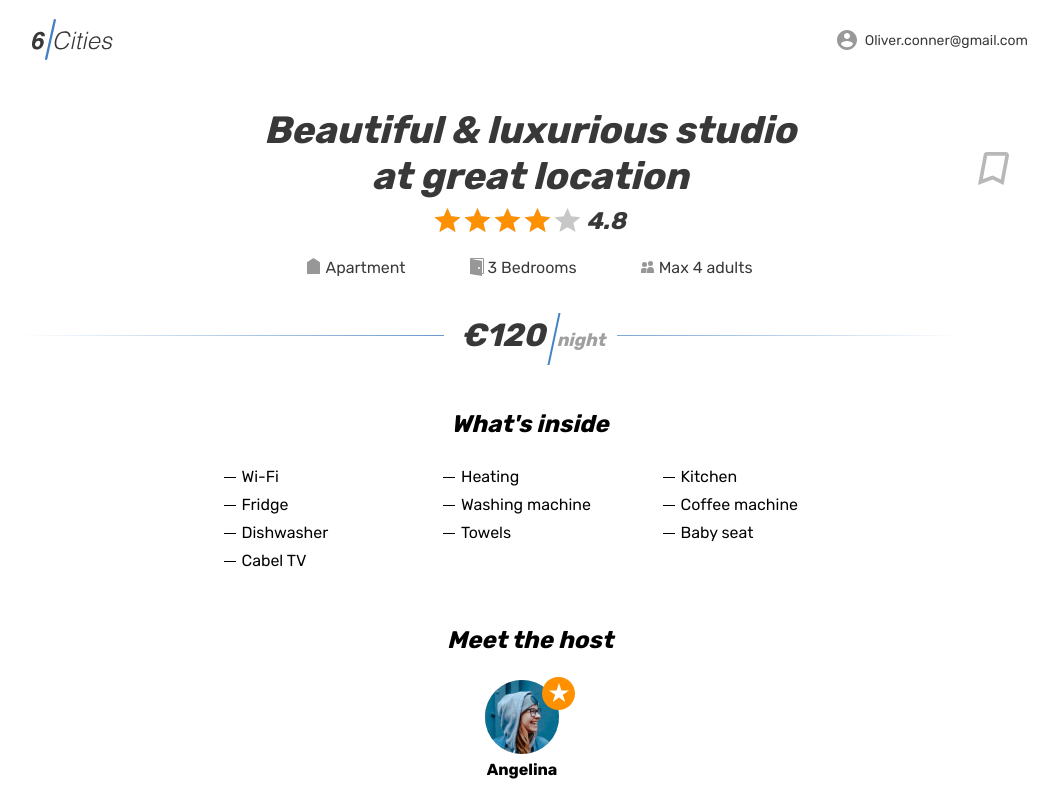
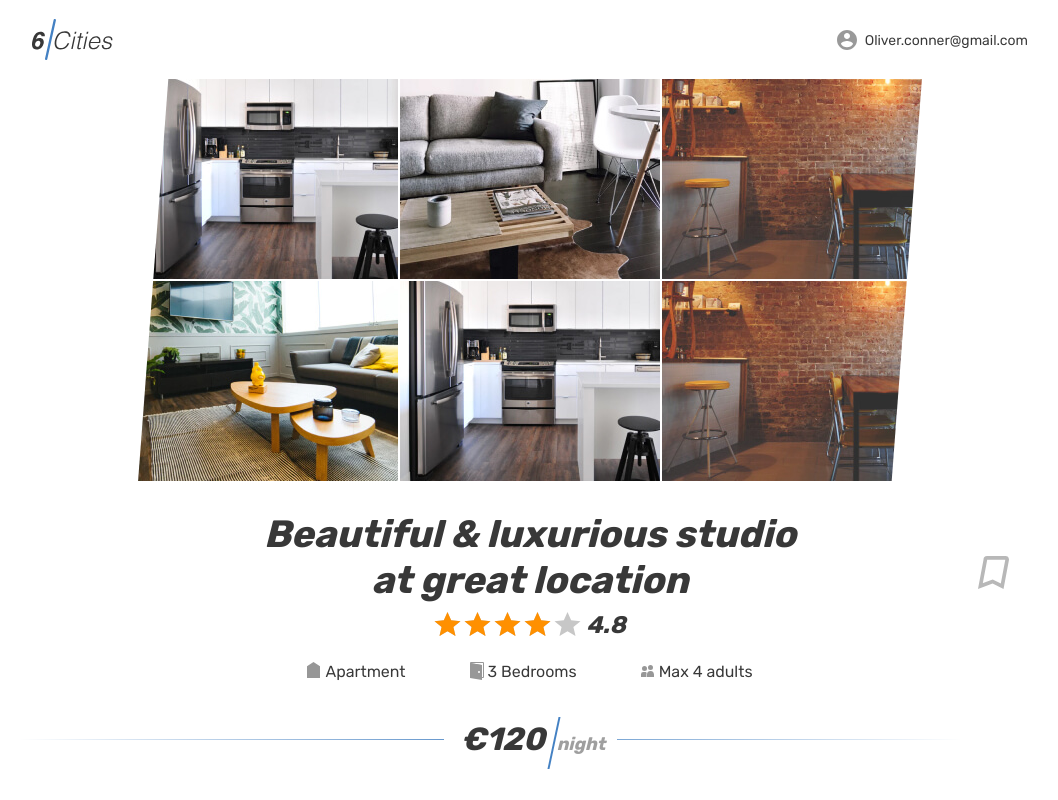
Before and after one commit to Cestrus/1618361-six-cities-5, a React app: page /offer/0 in a window 1280 px wide. Shown: the top 800 px of the page, without its empty margins (110-1168 px from the left). Built offline with nearby package versions, Linux system fonts and the light colour scheme.

Commit message:
have done routing, some change with propTypes

```diff
--- a/src/components/favorites-card/favorites-card.jsx
+++ b/src/components/favorites-card/favorites-card.jsx
@@ -1,15 +1,16 @@
 import React from 'react';
 import PropTypes from 'prop-types';
+import {Link, withRouter} from 'react-router-dom';
 
 const FavoritesCard = (props) => {
-  const {imgURL, price, description, type, rating} = props.offer;
+  const {id, imgURL, price, description, type, rating} = props.offer;
 
   return (
     <article className="favorites__card place-card">
       <div className="favorites__image-wrapper place-card__image-wrapper">
-        <a href="#">
+        <Link to={`/offer/` + id}>
           <img className="place-card__image" src={imgURL} width="150" height="110" alt="Place image"/>
-        </a>
+        </Link>
       </div>
       <div className="favorites__card-info place-card__info">
         <div className="place-card__price-wrapper">
@@ -42,18 +43,12 @@ const FavoritesCard = (props) => {
 FavoritesCard.propTypes = {
   offer: PropTypes.shape({
     id: PropTypes.number,
-    city: PropTypes.string,
     imgURL: PropTypes.string,
     price: PropTypes.number,
     description: PropTypes.string,
     type: PropTypes.string,
-    isPremium: PropTypes.bool,
-    isFavorites: PropTypes.bool,
-    bedrooms: PropTypes.number,
-    maxAdults: PropTypes.number,
-    whatsInside: PropTypes.arrayOf(PropTypes.string),
     rating: PropTypes.number,
   }),
 };
 
-export default FavoritesCard;
+export default withRouter(FavoritesCard);
--- a/src/components/form-login/form-login.jsx
+++ b/src/components/form-login/form-login.jsx
@@ -35,10 +35,7 @@ class FormLogin extends PureComponent {
 }
 
 FormLogin.propTypes = {
-  user: PropTypes.objectOf(PropTypes.shape({
-    email: PropTypes.string,
-    password: PropTypes.string,
-  }))
+  user: PropTypes.object,
 };
 
 export default FormLogin;
--- a/src/components/login/login.jsx
+++ b/src/components/login/login.jsx
@@ -32,10 +32,7 @@ const Login = (props) => {
 };
 
 Login.propTypes = {
-  user: PropTypes.objectOf(PropTypes.shape({
-    email: PropTypes.string,
-    password: PropTypes.string,
-  }))
+  user: PropTypes.object,
 };
 
 export default Login;
--- a/src/components/place-card-list/place-card-list.jsx
+++ b/src/components/place-card-list/place-card-list.jsx
@@ -24,7 +24,7 @@ class PlaceCardList extends PureComponent {
   }
 
   handlePlaceCardClick() {
-    this.history.push(`/offer/` + this.state.chosenRoom.id);
+    // this.history.push(`/offer/` + this.state.chosenRoom.id);
   }
 
   render() {
@@ -50,20 +50,7 @@ class PlaceCardList extends PureComponent {
 }
 
 PlaceCardList.propTypes = {
-  offers: PropTypes.arrayOf(PropTypes.shape({
-    id: PropTypes.number,
-    city: PropTypes.string,
-    imgURL: PropTypes.string,
-    price: PropTypes.number,
-    description: PropTypes.string,
-    type: PropTypes.string,
-    isPremium: PropTypes.bool,
-    isFavorites: PropTypes.bool,
-    bedrooms: PropTypes.number,
-    maxAdults: PropTypes.number,
-    whatsInside: PropTypes.arrayOf(PropTypes.string),
-    rating: PropTypes.number,
-  })),
+  offers: PropTypes.array,
   history: PropTypes.object,
   page: PropTypes.string,
 };
--- a/src/components/place-card/place-card.jsx
+++ b/src/components/place-card/place-card.jsx
@@ -1,5 +1,6 @@
 import React from 'react';
 import PropTypes from 'prop-types';
+import {Link, withRouter} from 'react-router-dom';
 
 const PlaceCard = (props) => {
   const offer = props.offer;
@@ -18,9 +19,9 @@ const PlaceCard = (props) => {
         (isPremium) ? <div className="place-card__mark"><span>Premium</span></div> : null
       }
       <div className="cities__image-wrapper place-card__image-wrapper">
-        <a href="#">
+        <Link to={`/offer/` + offer.id}>
           <img className="place-card__image" src={imgURL} width="260" height="200" alt="Place image" />
-        </a>
+        </Link>
       </div>
       <div className="place-card__info">
         <div className="place-card__price-wrapper">
@@ -69,4 +70,4 @@ PlaceCard.propTypes = {
   onPlaceCardMouseEnter: PropTypes.func,
 };
 
-export default PlaceCard;
+export default withRouter(PlaceCard);
--- a/src/components/room/room.jsx
+++ b/src/components/room/room.jsx
@@ -17,18 +17,18 @@ const Room = (props) => {
         <section className="property">
           <div className="property__gallery-container container">
             <div className="property__gallery">
-              {/*{offers.map((offer) => {*/}
-              {/*  return (*/}
-              {/*    <div className="property__image-wrapper" key={offer.id}>*/}
-              {/*      <img className="property__image" src={offer.imgURL} alt="Photo studio"/>*/}
-              {/*    </div>*/}
-              {/*  );*/}
-              {/*})}*/}
+              {offers.map((offer) => {
+                return (
+                  <div className="property__image-wrapper" key={offer.id}>
+                    <img className="property__image" src={offer.imgURL} alt="Photo studio"/>
+                  </div>
+                );
+              })}
             </div>
           </div>
           <div className="property__container container">
             <div className="property__wrapper">
-              {/*{(chosenRoom.isPremium) ? <div className="property__mark"><span>Premium</span></div> : null}*/}
+              {/* {(chosenRoom.isPremium) ? <div className="property__mark"><span>Premium</span></div> : null} */}
               <div className="property__name-wrapper">
                 <h1 className="property__name">
                   Beautiful &amp; luxurious studio at great location
@@ -107,33 +107,8 @@ const Room = (props) => {
 };
 
 Room.propTypes = {
-  offers: PropTypes.arrayOf(PropTypes.shape({
-    id: PropTypes.number,
-    city: PropTypes.string,
-    imgURL: PropTypes.string,
-    price: PropTypes.number,
-    description: PropTypes.string,
-    type: PropTypes.string,
-    isPremium: PropTypes.bool,
-    isFavorites: PropTypes.bool,
-    bedrooms: PropTypes.number,
-    maxAdults: PropTypes.number,
-    whatsInside: PropTypes.arrayOf(PropTypes.string),
-    rating: PropTypes.number,
-  })),
-  reviews: PropTypes.arrayOf(PropTypes.shape({
-    offerID: PropTypes.number,
-    reviews: PropTypes.arrayOf(PropTypes.shape({
-      author: PropTypes.string,
-      img: PropTypes.string,
-      review: PropTypes.string,
-      date: PropTypes.shape({
-        day: PropTypes.number,
-        month: PropTypes.string,
-        year: PropTypes.number
-      })
-    }))
-  }))
+  offers: PropTypes.array,
+  reviews: PropTypes.array,
 };
 
 export default withRouter(Room);
```
Also changed, not shown: src/components/app/app.jsx (+2 -27 lines), src/components/favorites-location-list/favorites-location-list.jsx (+1 -14 lines), src/components/favorites/favorites.jsx (+1 -14 lines), src/components/main/main.jsx (+1 -14 lines), src/components/review-item/review-item.jsx (+1 -10 lines).
